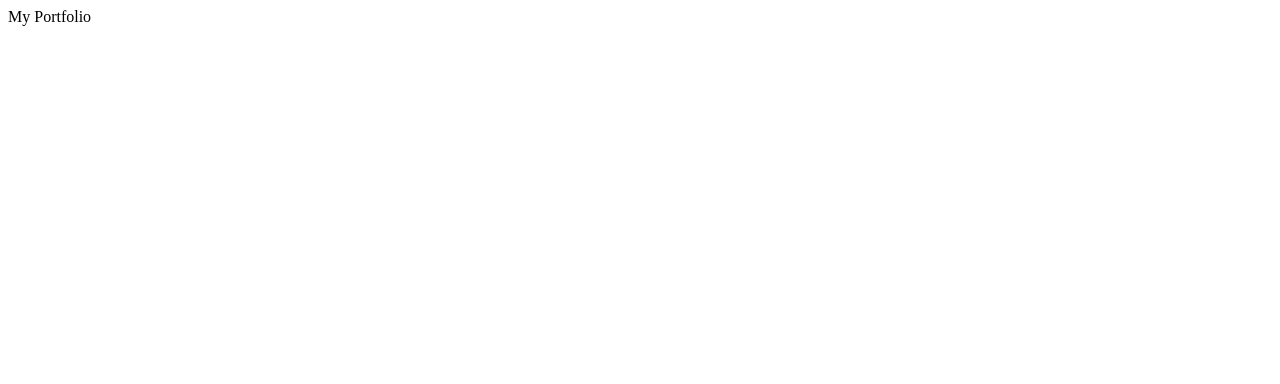
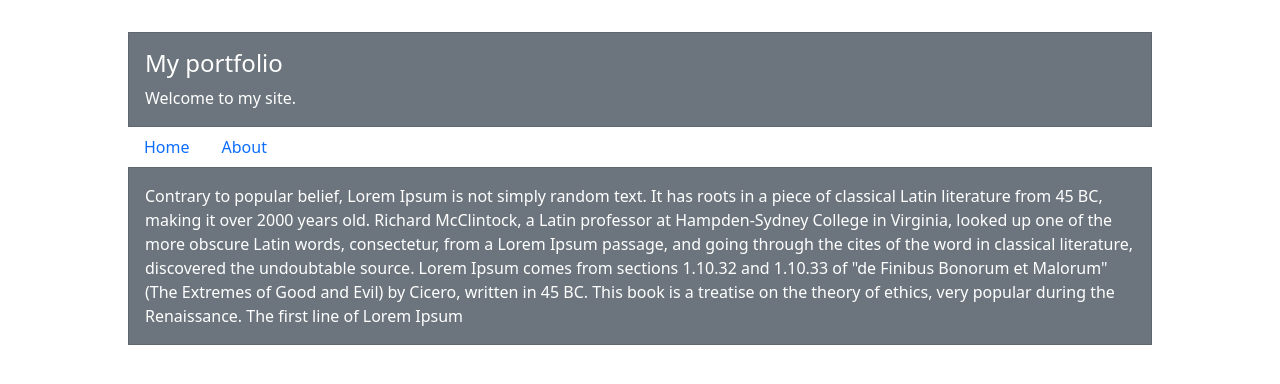
Before and after one commit to marin51/my-portfolio, a Vue app: page /About in a window 1280 px wide. Shown: the top 384 px of the page. Built offline with nearby package versions, Linux system fonts and the light colour scheme.

Commit message:
router and about page

```diff
--- a/package.json
+++ b/package.json
@@ -7,7 +7,9 @@
     "build": "vue-cli-service build"
   },
   "dependencies": {
-    "vue": "2.6.12",
+    "bootstrap": "^5.1.0",
+    "bootstrap-vue": "^2.21.2",
+    "vue": "^2.6.12",
     "vue-class-component": "^7.2.3",
     "vue-property-decorator": "^8.4.2",
     "vue-router": "3.4.9"
--- a/src/App.vue
+++ b/src/App.vue
@@ -1,15 +1,44 @@
 <template>
     <div id="app">
-      <home></home>
+        <div class="navigation">
+            <div class="wrapper">
+                <b-card title="My portfolio" bg-variant="secondary" class="rounded-0" text-variant="white">
+                    <b-card-text>
+                        Welcome to my site.
+                    </b-card-text>
+                </b-card>
+                <b-nav>
+                    <b-nav-item to="Home" active-class="active">Home</b-nav-item>
+                    <b-nav-item to="About" active-class="active">About</b-nav-item>
+                </b-nav>
+            </div>
+        </div>
+        <router-view></router-view>
     </div>
 </template>
 
 <script>
-import Home from './components/Home.vue'
+    import Home from './views/Home.vue'
 
-export default {
-  components: {
-    Home
-  }
-}
+    export default {
+        components: {
+            Home
+        }
+    }
 </script>
+<style lang="scss">
+    #app {
+        padding: 0 10%;
+
+    }
+
+    .navigation {
+        display: flex;
+        justify-content: center;
+
+        .wrapper {
+            width: 100%;
+            padding-top: 2rem;
+        }
+    }
+</style>
--- a/src/components/Home.vue
+++ /dev/null
@@ -1,12 +0,0 @@
-<template>
-  <div>{{ msg }}</div>
-</template>
-
-<script lang="ts">
-import {Component, Prop, Vue} from 'vue-property-decorator';
-
-@Component
-export default class Home extends Vue {
-  @Prop({default: 'My Portfolio'}) private msg!: string;
-}
-</script>
--- a/src/router.ts
+++ b/src/router.ts
@@ -1,8 +1,31 @@
 import Vue from 'vue'
-import Router from 'vue-router'
+import Router, {RouteConfig} from 'vue-router'
+import Home from './views/Home'
+import About from './views/About'
 
 Vue.use(Router);
-
-export default new Router({
-    mode: 'history'
-})
+const routes: Array<RouteConfig> = [
+    {
+        path: '/',
+        name: 'Home',
+        component: Home
+    },
+    {
+        path: '/About',
+        name: 'About',
+        component: About
+    }
+];
+const router = new Router({
+    mode: 'history',
+    routes
+});
+router.beforeEach((to, from, next) => {
+    const found = routes.find(route => route.name === to.name);
+    if (found) {
+        next();
+    } else {
+        next({name: 'Home'});
+    }
+});
+export default router
--- /dev/null
+++ b/src/views/About.vue
@@ -0,0 +1,19 @@
+<template>
+    <b-card  bg-variant="secondary" class="rounded-0" text-variant="white">
+        <b-card-text>
+            {{ description }}
+        </b-card-text>
+    </b-card>
+</template>
+
+<script lang="ts">
+    import {Component, Prop, Vue} from 'vue-property-decorator';
+    @Component
+    export default class Home extends Vue {
+        @Prop({default: 'Contrary to popular belief, Lorem Ipsum is not simply random text. It has roots in a piece of classical Latin literature from 45 BC, making it over 2000 years old. Richard McClintock, a Latin professor at Hampden-Sydney College in Virginia, looked up one of the more obscure Latin words, consectetur, from a Lorem Ipsum passage, and going through the cites of the word in classical literature, discovered the undoubtable source. Lorem Ipsum comes from sections 1.10.32 and 1.10.33 of "de Finibus Bonorum et Malorum" (The Extremes of Good and Evil) by Cicero, written in 45 BC. This book is a treatise on the theory of ethics, very popular during the Renaissance. The first line of Lorem Ipsum'}) private description!: string;
+    }
+</script>
+
+<style scoped>
+
+</style>
--- /dev/null
+++ b/src/views/Home.vue
@@ -0,0 +1,12 @@
+<template>
+    <div>{{ msg }}</div>
+</template>
+
+<script lang="ts">
+    import {Component, Prop, Vue} from 'vue-property-decorator';
+
+    @Component
+    export default class Home extends Vue {
+        @Prop({default: 'My Portfolio'}) private msg!: string;
+    }
+</script>
```
Also changed, not shown: src/main.ts (+10 -0 lines).
